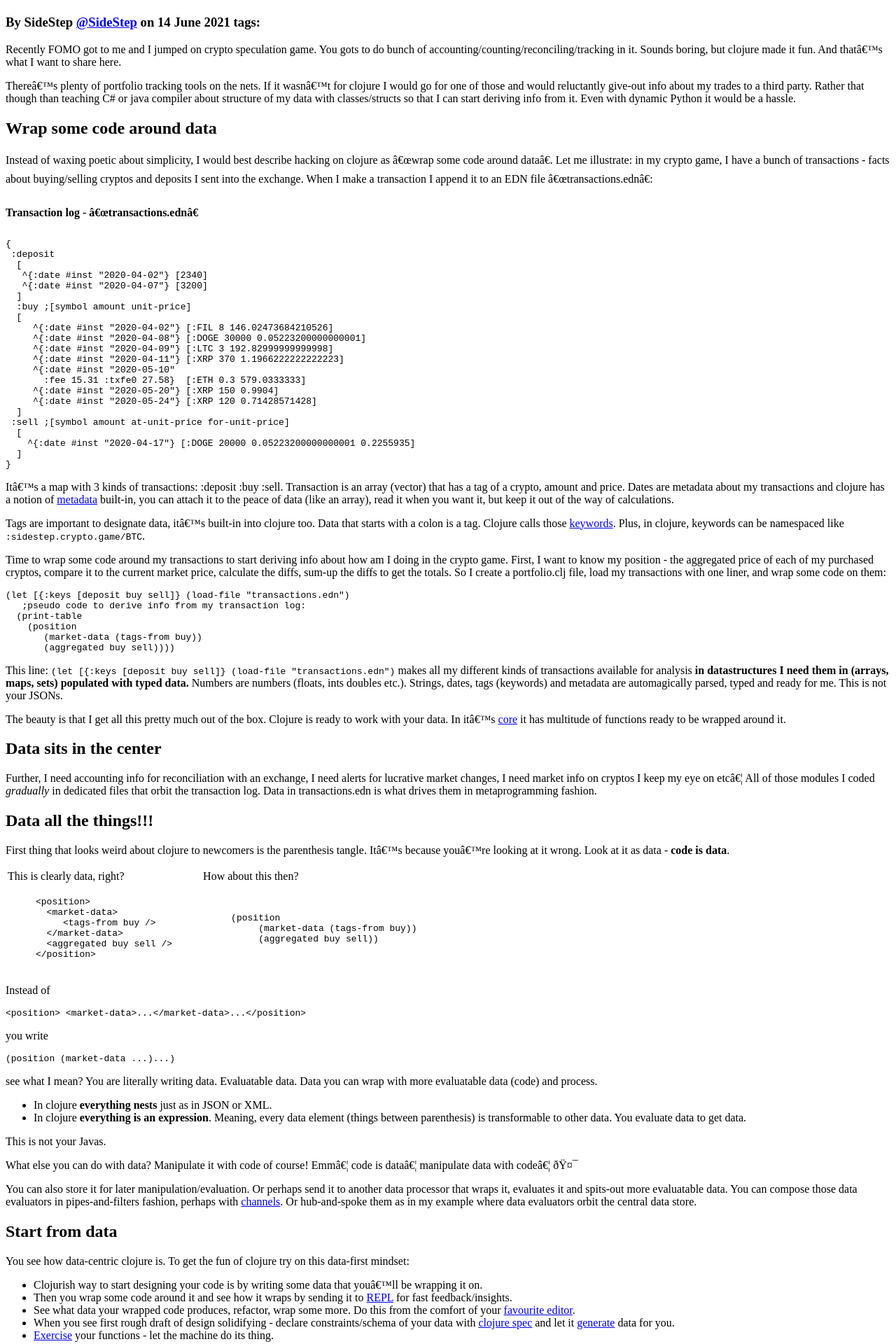
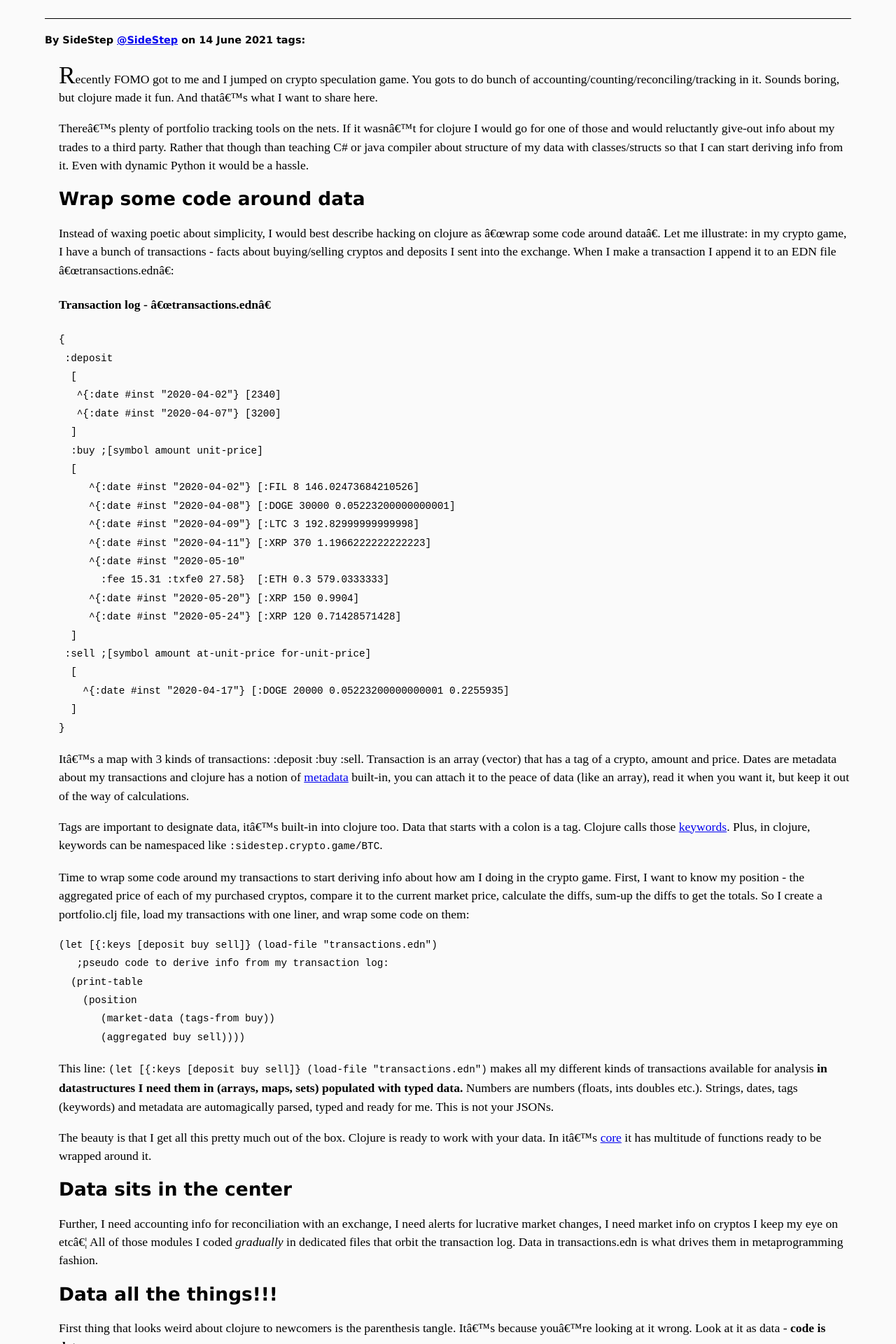
Before and after one commit to sidesteps/blog, a Jekyll site: the page built from _posts/2021-06-14-wrap-some-code.md, in a window 1280 px wide. Shown: the top 1920 px of the page at 70% size. Built offline with Jekyll 4.4.1, drawn with Linux system fonts in a browser that asks for light colours.

Commit message:
moved to Jekyll template

```diff
--- a/_layouts/post.html
+++ b/_layouts/post.html
@@ -2,7 +2,7 @@
 <html lang="en-US">
 <head>
 	<meta http-equiv="Content-Type" content="text/html; charset=iso-8859-1">
-	<link href="static/main.css" media="screen" rel="stylesheet" type="text/css" />
+	<link href="/static/main.css" media="screen" rel="stylesheet" type="text/css" />
 	<title>{{ post.title }}</title>
 </head>
 <body>
```
